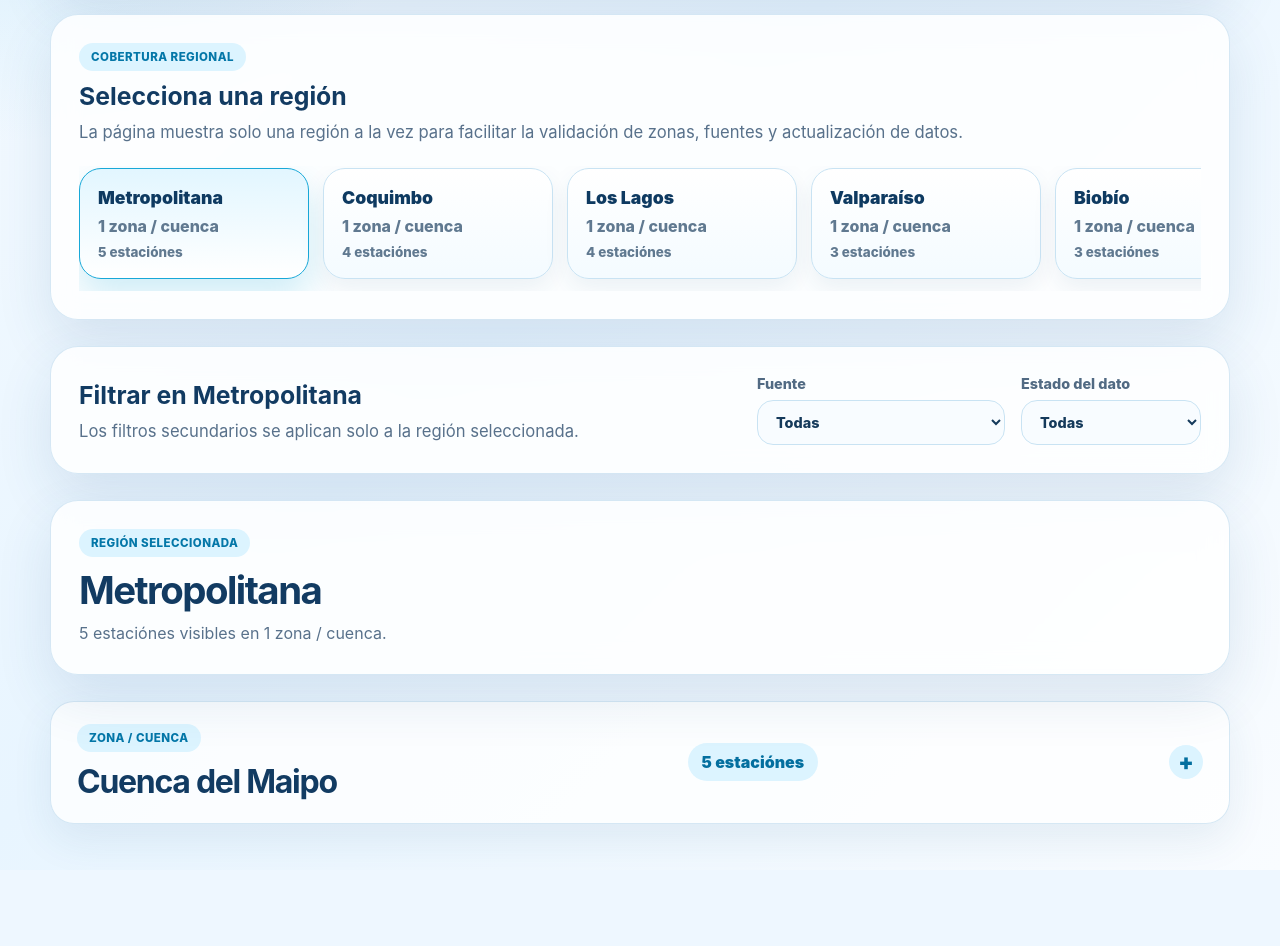
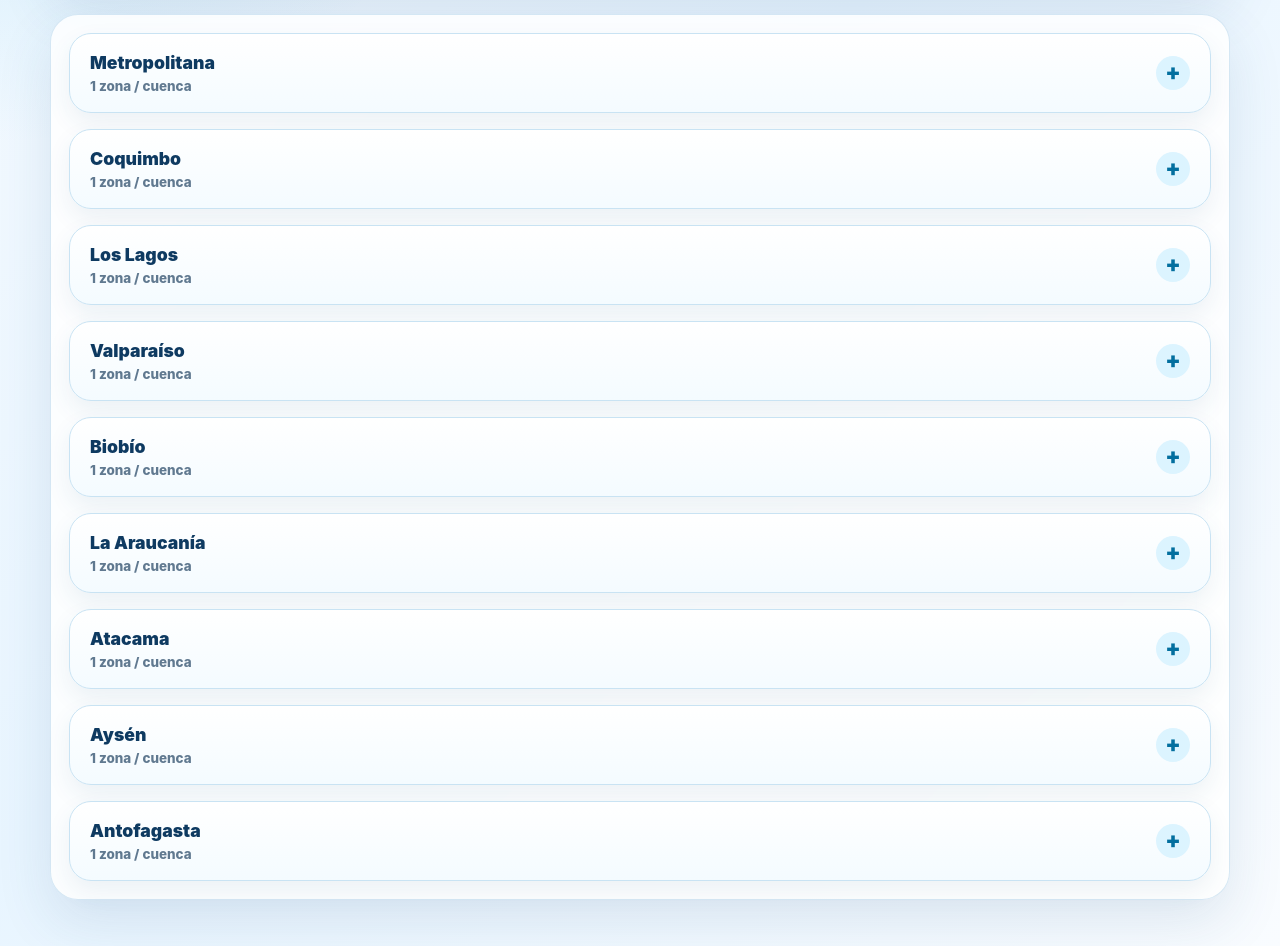
Before and after one commit to vicentekrebs/GPTI, a React (Vite) app: page /fuentes in a window 1280 px wide. Shown: the part 400-1346 px from the top of the page. Before the commit the page ends 1270 px from the top, so only its background shows below. Built offline with nearby package versions, Linux system fonts and the light colour scheme.

Commit message:
Simplify stations region navigation

```diff
--- a/src/App.css
+++ b/src/App.css
@@ -132,13 +132,17 @@ tbody tr:hover { background: #f7fcff; }
 
 .region-selector-panel, .selected-region-summary { border: 1px solid rgba(111, 174, 215, 0.28); border-radius: 28px; padding: 28px; background: rgba(255, 255, 255, 0.84); box-shadow: 0 22px 55px rgba(34, 84, 128, 0.12); backdrop-filter: blur(14px); }
 .region-selector-panel { display: grid; gap: 20px; }
-.region-card-row { display: flex; gap: 14px; overflow-x: auto; padding: 2px 2px 12px; scroll-snap-type: x proximity; }
-.region-card { display: grid; flex: 0 0 min(230px, 72vw); gap: 8px; border: 1px solid #c9e3f3; border-radius: 22px; padding: 18px; color: #42647f; background: linear-gradient(180deg, #ffffff, #f4fbff); text-align: left; cursor: pointer; scroll-snap-align: start; box-shadow: 0 10px 24px rgba(34,84,128,.08); transition: transform 160ms ease, box-shadow 160ms ease, border-color 160ms ease, background 160ms ease; }
+.simple-source-list { padding: 18px; }
+.source-region-group, .source-zones-list { display: grid; gap: 12px; }
+.source-zones-list { padding: 4px 0 4px 24px; }
+.region-card { display: flex; width: 100%; justify-content: space-between; align-items: center; gap: 16px; border: 1px solid #c9e3f3; border-radius: 22px; padding: 18px 20px; color: #42647f; background: linear-gradient(180deg, #ffffff, #f4fbff); text-align: left; cursor: pointer; box-shadow: 0 10px 24px rgba(34,84,128,.08); transition: transform 160ms ease, box-shadow 160ms ease, border-color 160ms ease, background 160ms ease; }
 .region-card:hover { transform: translateY(-2px); box-shadow: 0 16px 30px rgba(34,84,128,.14); }
-.region-card.active { border-color: #18a8d8; background: linear-gradient(180deg, #e2f6ff, #ffffff); box-shadow: 0 18px 36px rgba(24,168,216,.2); }
+.region-card[aria-expanded="true"] { border-color: #18a8d8; background: linear-gradient(180deg, #e2f6ff, #ffffff); box-shadow: 0 18px 36px rgba(24,168,216,.2); }
+.region-card > span:first-child { display: grid; gap: 5px; min-width: 0; }
 .region-card strong { color: #0e3a61; font-size: 1.1rem; font-weight: 950; }
 .region-card span, .region-card small { color: #607990; font-weight: 850; }
 .region-card small { font-size: .84rem; }
+.region-card .accordion-icon { display: inline-grid; place-items: center; flex: 0 0 34px; width: 34px; height: 34px; border-radius: 999px; color: #036f9f; background: #dcf4ff; font-size: 1.4rem; font-weight: 950; line-height: 1; }
 .selected-region-summary h2 { margin-bottom: 8px; font-size: clamp(1.55rem, 4vw, 2.4rem); letter-spacing: -0.04em; }
 .selected-region-summary p { margin-bottom: 0; color: #58718b; font-size: 1rem; line-height: 1.55; }
 .source-accordion-list { display: grid; gap: 16px; }
@@ -154,4 +158,4 @@ tbody tr:hover { background: #f7fcff; }
 .source-details.compact dd { font-size: .92rem; }
 .empty-state h3 { margin-bottom: 8px; }
 
-@media (max-width: 620px) { .region-selector-panel, .selected-region-summary { border-radius: 22px; padding: 22px; } .region-card-row { margin-right: -22px; padding-right: 22px; } .source-zone-heading { align-items: stretch; flex-direction: row; flex-wrap: wrap; } .source-zone-heading > span:first-child { flex: 1 1 100%; } .source-zone-heading strong { flex: 1 1 auto; justify-content: center; } .source-details.compact div { grid-template-columns: 1fr; gap: 4px; } }
+@media (max-width: 620px) { .region-selector-panel, .selected-region-summary { border-radius: 22px; padding: 22px; } .simple-source-list { padding: 14px; } .source-zones-list { padding-left: 10px; } .source-zone-heading { align-items: stretch; flex-direction: row; flex-wrap: wrap; } .source-zone-heading > span:first-child { flex: 1 1 100%; } .source-zone-heading strong { flex: 1 1 auto; justify-content: center; } .source-details.compact div { grid-template-columns: 1fr; gap: 4px; } }
--- a/src/pages/Estaciones.jsx
+++ b/src/pages/Estaciones.jsx
@@ -1,14 +1,8 @@
 import { useMemo, useState } from 'react';
 import { estaciones } from '../data/hydroData.js';
 
-const opcionTodas = 'Todas';
-
 function normalizarClase(texto) {
   return texto.toLowerCase().normalize('NFD').replace(/[\u0300-\u036f]/g, '').replace(/\s+/g, '-');
-}
-
-function obtenerOpciones(campo, lista = estaciones) {
-  return [opcionTodas, ...new Set(lista.map((estacion) => estacion[campo]))];
 }
 
 function agruparPorCampo(lista, campo) {
@@ -22,47 +16,26 @@ function agruparPorCampo(lista, campo) {
 }
 
 function Estaciones() {
-  const regiones = useMemo(() => Array.from(new Set(estaciones.map((estacion) => estacion.region))), []);
-  const [regionSeleccionada, setRegionSeleccionada] = useState(regiones[0]);
-  const [fuente, setFuente] = useState(opcionTodas);
-  const [estado, setEstado] = useState(opcionTodas);
-  const [zonasAbiertas, setZonasAbiertas] = useState(() => new Set());
-
-  const estacionesRegion = useMemo(
-    () => estaciones.filter((estacion) => estacion.region === regionSeleccionada),
-    [regionSeleccionada],
-  );
-
-  const fuentes = useMemo(() => obtenerOpciones('fuente', estacionesRegion), [estacionesRegion]);
-  const estados = useMemo(() => obtenerOpciones('estadoDatos', estacionesRegion), [estacionesRegion]);
-
-  const estacionesFiltradas = useMemo(
-    () => estacionesRegion.filter((estacion) => (
-      (fuente === opcionTodas || estacion.fuente === fuente)
-      && (estado === opcionTodas || estacion.estadoDatos === estado)
-    )),
-    [estado, estacionesRegion, fuente],
-  );
-
-  const estacionesPorZona = useMemo(
-    () => agruparPorCampo(estacionesFiltradas, 'zona'),
-    [estacionesFiltradas],
-  );
-
-  const estadisticasRegiones = useMemo(
+  const regiones = useMemo(
     () => Array.from(agruparPorCampo(estaciones, 'region').entries()).map(([region, estacionesDeRegion]) => ({
       region,
-      estaciones: estacionesDeRegion.length,
-      zonas: new Set(estacionesDeRegion.map((estacion) => estacion.zona)).size,
+      zonas: Array.from(agruparPorCampo(estacionesDeRegion, 'zona').entries()).map(([zona, estacionesZona]) => ({
+        zona,
+        estaciones: estacionesZona,
+      })),
     })),
     [],
   );
 
+  const [regionSeleccionada, setRegionSeleccionada] = useState(null);
+  const [zonasAbiertas, setZonasAbiertas] = useState(() => new Set());
+
   const seleccionarRegion = (region) => {
-    setRegionSeleccionada(region);
-    setFuente(opcionTodas);
-    setEstado(opcionTodas);
+    setRegionSeleccionada((regionActual) => {
+      const siguienteRegion = regionActual === region ? null : region;
       setZonasAbiertas(new Set());
+      return siguienteRegion;
+    });
   };
 
   const alternarZona = (nombreZona) => {
@@ -89,64 +62,33 @@ function Estaciones() {
         </p>
       </section>
 
-      <section className="region-selector-panel" aria-label="Regiones cubiertas por la aplicación">
-        <div className="section-title">
-          <span className="eyebrow compact">Cobertura regional</span>
-          <h2>Selecciona una región</h2>
-          <p>La página muestra solo una región a la vez para facilitar la validación de zonas, fuentes y actualización de datos.</p>
-        </div>
-        <div className="region-card-row" role="list">
-          {estadisticasRegiones.map(({ region, estaciones: totalEstaciones, zonas }) => (
+      <section className="region-selector-panel simple-source-list" aria-label="Regiones cubiertas por la aplicación">
+        <div className="source-accordion-list" role="list">
+          {regiones.map(({ region, zonas }) => {
+            const regionAbierta = regionSeleccionada === region;
+            const regionId = `region-${normalizarClase(region)}`;
+
+            return (
+              <article className="source-region-group" key={region} role="listitem">
                 <button
-              className={`region-card ${regionSeleccionada === region ? 'active' : ''}`}
+                  className="region-card"
                   type="button"
-              key={region}
                   onClick={() => seleccionarRegion(region)}
-              aria-pressed={regionSeleccionada === region}
+                  aria-expanded={regionAbierta}
+                  aria-controls={`${regionId}-zonas`}
                 >
+                  <span>
                     <strong>{region}</strong>
-              <span>{zonas} zona{zonas === 1 ? '' : 's'} / cuenca{zonas === 1 ? '' : 's'}</span>
-              <small>{totalEstaciones} estación{totalEstaciones === 1 ? '' : 'es'}</small>
+                    <small>{zonas.length} zona{zonas.length === 1 ? '' : 's'} / cuenca{zonas.length === 1 ? '' : 's'}</small>
+                  </span>
+                  <span className="accordion-icon" aria-hidden="true">{regionAbierta ? '−' : '+'}</span>
                 </button>
-          ))}
-        </div>
-      </section>
 
-      <section className="filters-panel" aria-label={`Filtros de fuentes y estaciones en ${regionSeleccionada}`}>
-        <div>
-          <h2>Filtrar en {regionSeleccionada}</h2>
-          <p>Los filtros secundarios se aplican solo a la región seleccionada.</p>
-        </div>
-        <div className="filters">
-          <label>
-            Fuente
-            <select value={fuente} onChange={(event) => setFuente(event.target.value)}>
-              {fuentes.map((item) => <option key={item}>{item}</option>)}
-            </select>
-          </label>
-          <label>
-            Estado del dato
-            <select value={estado} onChange={(event) => setEstado(event.target.value)}>
-              {estados.map((item) => <option key={item}>{item}</option>)}
-            </select>
-          </label>
-        </div>
-      </section>
-
-      <section className="selected-region-summary" aria-label={`Resumen de ${regionSeleccionada}`}>
-        <span className="eyebrow compact">Región seleccionada</span>
-        <h2>{regionSeleccionada}</h2>
-        <p>
-          {estacionesFiltradas.length} estación{estacionesFiltradas.length === 1 ? '' : 'es'} visible{estacionesFiltradas.length === 1 ? '' : 's'} en{' '}
-          {estacionesPorZona.size} zona{estacionesPorZona.size === 1 ? '' : 's'} / cuenca{estacionesPorZona.size === 1 ? '' : 's'}.
-        </p>
-      </section>
-
-      {estacionesFiltradas.length > 0 ? (
-        <div className="source-accordion-list">
-          {Array.from(estacionesPorZona.entries()).map(([nombreZona, estacionesZona]) => {
+                {regionAbierta && (
+                  <div className="source-zones-list" id={`${regionId}-zonas`} aria-label={`Zonas y cuencas en ${region}`}>
+                    {zonas.map(({ zona: nombreZona, estaciones: estacionesZona }) => {
                       const zonaAbierta = zonasAbiertas.has(nombreZona);
-            const zonaId = `zona-${normalizarClase(regionSeleccionada)}-${normalizarClase(nombreZona)}`;
+                      const zonaId = `${regionId}-zona-${normalizarClase(nombreZona)}`;
 
                       return (
                         <section className="source-zone-group" key={nombreZona} aria-labelledby={`${zonaId}-titulo`}>
@@ -186,12 +128,12 @@ function Estaciones() {
                       );
                     })}
                   </div>
-      ) : (
-        <article className="station-card empty-state">
-          <h3>Sin resultados en {regionSeleccionada}</h3>
-          <p className="last-update">No hay estaciones que coincidan con la fuente y el estado del dato seleccionados para esta región.</p>
+                )}
               </article>
-      )}
+            );
+          })}
+        </div>
+      </section>
     </div>
   );
 }
```
Lines whose indentation alone changed are shown as unchanged.
